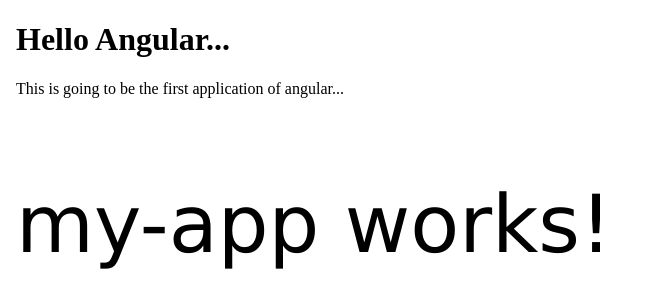
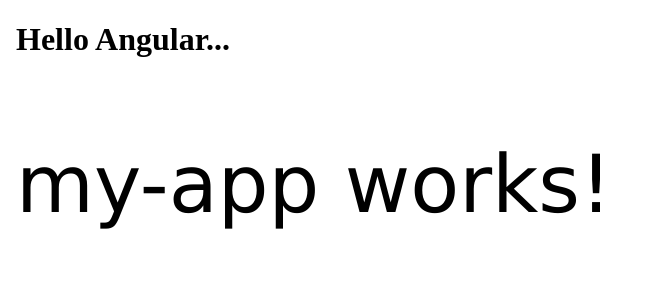
Before and after one commit to hardik8770/my-app, an Angular app: page / in a window 1280 px wide. Shown: the top 308 px of the page, without its empty margins (0-647 px from the left). Built offline with nearby package versions, Linux system fonts and the light colour scheme.

Commit message:
Revert "Merge pull request #2 from hardik8770/angular_prac"
This reverts commit 76e33a354f046f2eac4f9989251dc96e0e425500, reversing
changes made to b1fbf2f1010a6c0fa0c6892232451251843bc6c9.

```diff
--- a/src/app/app.component.html
+++ b/src/app/app.component.html
@@ -8,7 +8,6 @@
 </head>
 <body>
   <h1>Hello Angular...</h1>
-  <p>This is going to be the first application of angular...</p>
   <app-my-app></app-my-app>
 </body>
 </html>
```
